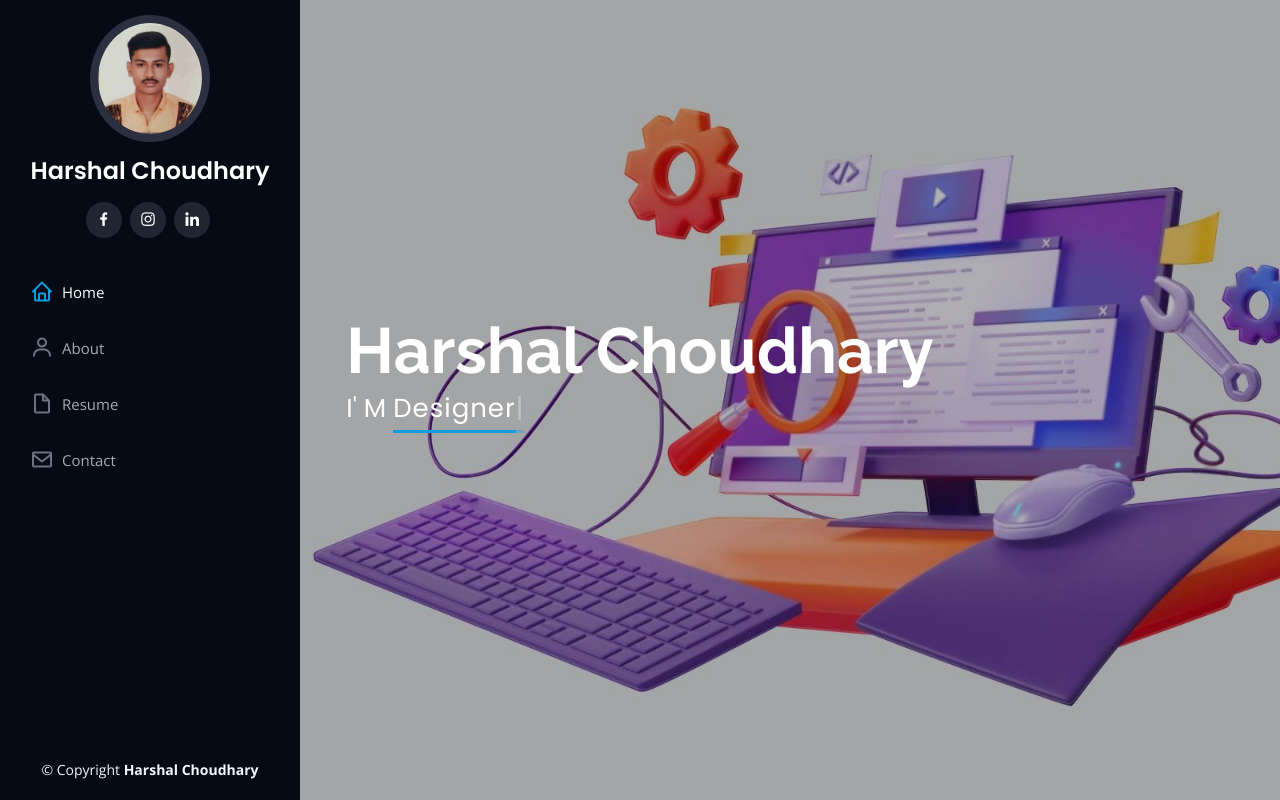
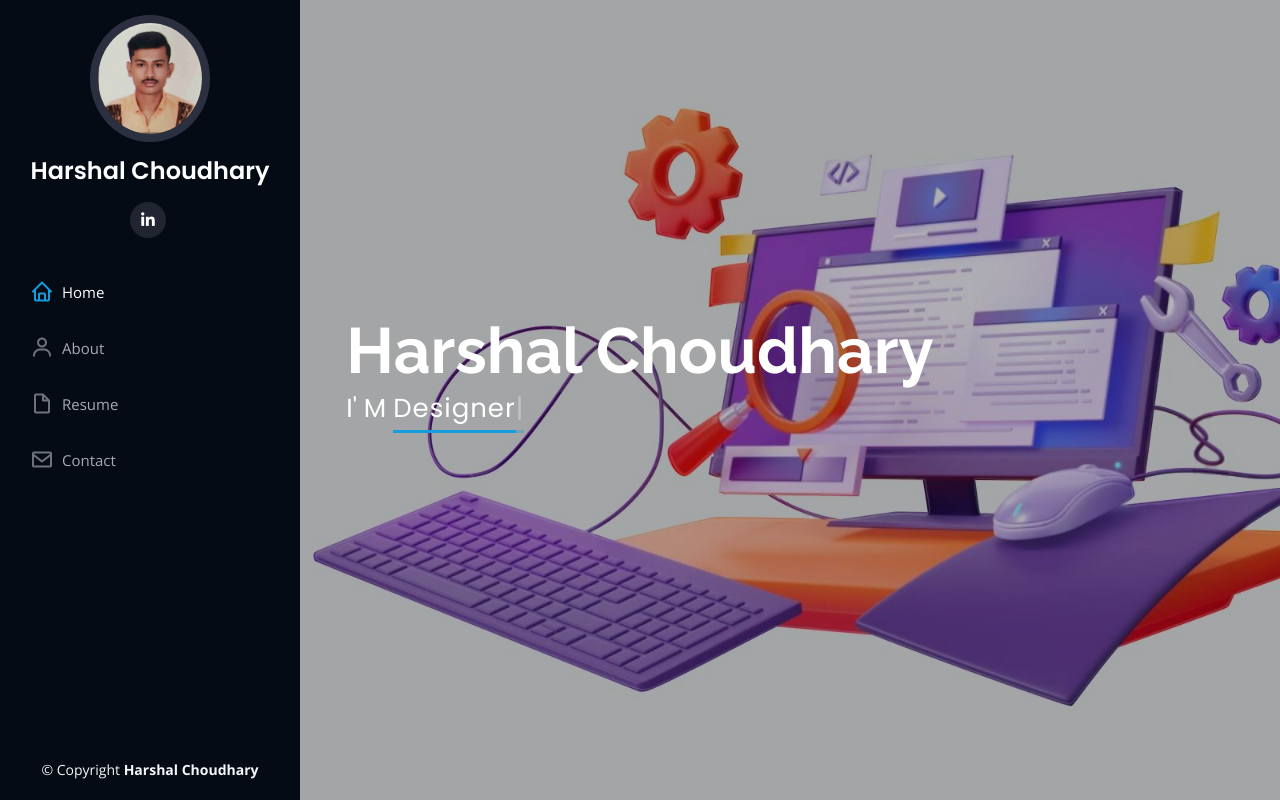
Before and after one commit to harshalchoudhary11/potfolio, a plain HTML site: page index.html in a window 1280 px wide. Shown: the top 800 px of the page. Drawn offline with nearby package versions, Linux system fonts and the light colour scheme.

Commit message:
linkdin add

```diff
--- a/index.html
+++ b/index.html
@@ -41,9 +41,8 @@
         <img src="assets/img/harshal.jpg" alt="" class="img-fluid rounded-circle">
         <h1 class="text-light"><a href="index.html">Harshal Choudhary</a></h1>
         <div class="social-links mt-3 text-center">
-          <a href="#" class="facebook"><i class="bx bxl-facebook"></i></a>
-          <a href="#" class="instagram"><i class="bx bxl-instagram"></i></a>
-          <a href="#" class="linkedin"><i class="bx bxl-linkedin"></i></a>
+          <a href="https://www.linkedin.com/in/harshal-choudhary-0875a2223/" class="linkedin"><i
+              class="bx bxl-linkedin"></i></a>
         </div>
       </div>
 
```
